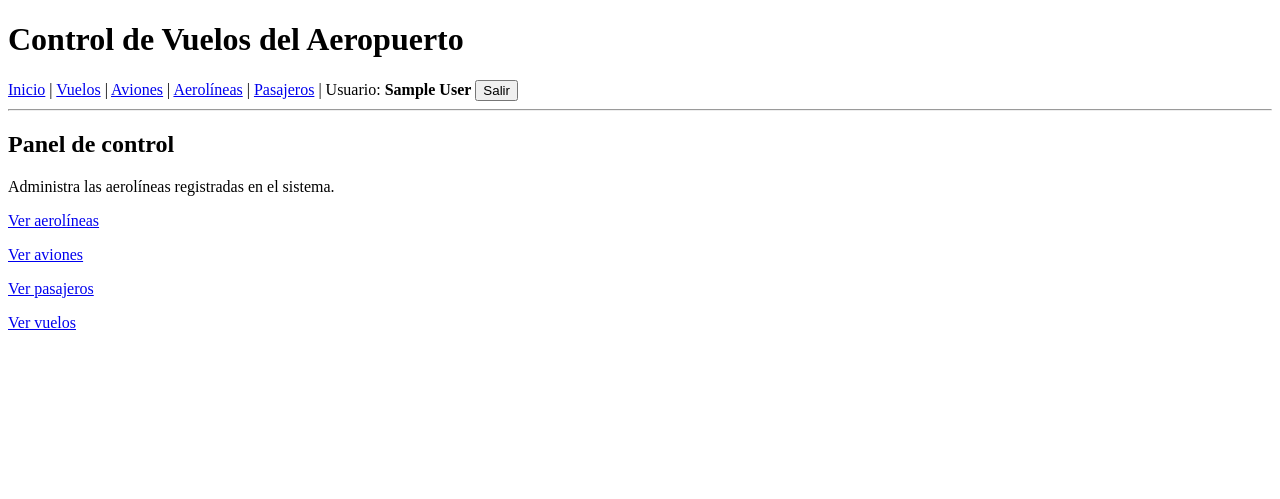
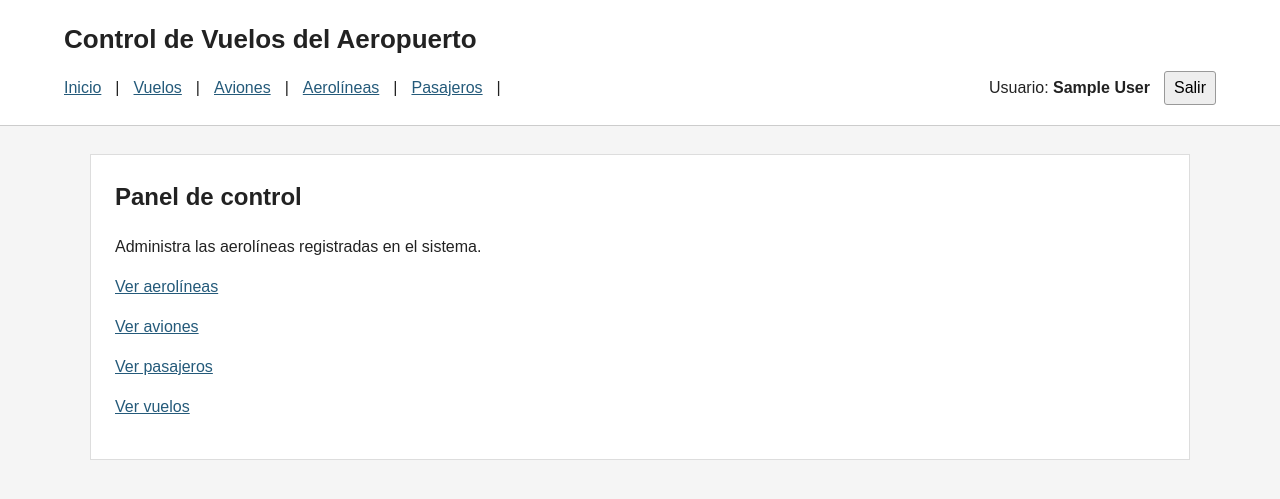
Before and after one commit to Reyxde/CONTROL_VUELOS_ARIAS_REYMONTH, a Django app: page / in a window 1280 px wide. Shown: the top 499 px of the page. Run offline with Django 5.2, Linux system fonts and the light colour scheme; the visitor is signed in with stand-in values (Sample User, id 1).

Commit message:
feat(25-11-2026):Se añade estilos ccs

```diff
--- a/CONTROL_VUELOS-app/config/settings.py
+++ b/CONTROL_VUELOS-app/config/settings.py
@@ -54,6 +54,7 @@ MIDDLEWARE = [
 ROOT_URLCONF = 'config.urls'
 LOGIN_REDIRECT_URL = 'home'
 LOGOUT_REDIRECT_URL = 'home'
+LOGIN_URL = 'login'
 
 TEMPLATES = [
     {
--- /dev/null
+++ b/CONTROL_VUELOS-app/vuelos/static/vuelos/css/estilos.css
@@ -0,0 +1,175 @@
+* {
+    box-sizing: border-box;
+}
+
+body {
+    margin: 0;
+    background: #f5f5f5;
+    color: #222;
+    font-family: Arial, sans-serif;
+    line-height: 1.5;
+}
+
+header {
+    padding: 20px 5%;
+    background: #fff;
+    border-bottom: 1px solid #ccc;
+}
+
+header h1 {
+    margin: 0 0 12px;
+    font-size: 26px;
+}
+
+nav {
+    display: flex;
+    flex-wrap: wrap;
+    align-items: center;
+    gap: 8px 14px;
+}
+
+a {
+    color: #245a7a;
+}
+
+a:hover {
+    color: #16384d;
+}
+
+.usuario {
+    margin-left: auto;
+}
+
+.logout-form {
+    display: inline;
+    margin: 0;
+}
+
+main {
+    max-width: 1100px;
+    margin: 28px auto;
+    padding: 24px;
+    background: #fff;
+    border: 1px solid #ddd;
+}
+
+h2 {
+    margin-top: 0;
+    font-size: 24px;
+}
+
+table {
+    width: 100%;
+    margin: 16px 0;
+    border-collapse: collapse;
+}
+
+th,
+td {
+    padding: 9px 10px;
+    border: 1px solid #ccc;
+    text-align: left;
+}
+
+th {
+    background: #eee;
+}
+
+tbody tr:nth-child(even) {
+    background: #f8f8f8;
+}
+
+td a {
+    margin-right: 8px;
+}
+
+form:not(.logout-form) {
+    max-width: 650px;
+    margin: 16px 0;
+}
+
+form p {
+    margin: 0 0 14px;
+}
+
+label {
+    display: block;
+    margin-bottom: 4px;
+}
+
+input:not([type="hidden"]),
+select,
+textarea {
+    width: 100%;
+    max-width: 100%;
+    padding: 8px;
+    border: 1px solid #aaa;
+    border-radius: 3px;
+    font: inherit;
+}
+
+input[type="checkbox"],
+input[type="radio"] {
+    width: auto;
+}
+
+button,
+input[type="submit"] {
+    width: auto;
+    padding: 8px 14px;
+    background: #eee;
+    border: 1px solid #999;
+    border-radius: 3px;
+    font: inherit;
+    cursor: pointer;
+}
+
+button:hover,
+input[type="submit"]:hover {
+    background: #ddd;
+}
+
+.logout-form button {
+    padding: 4px 9px;
+}
+
+.messages {
+    max-width: 1100px;
+    margin: 16px auto 0;
+    padding: 0;
+    list-style: none;
+}
+
+.messages li {
+    padding: 10px 12px;
+    background: #f0f0f0;
+    border: 1px solid #ccc;
+}
+
+.messages li.error,
+.messages li.warning {
+    color: #7b2222;
+}
+
+ul.errorlist {
+    padding-left: 20px;
+    color: #7b2222;
+}
+
+@media (max-width: 700px) {
+    main {
+        margin: 12px;
+        padding: 16px;
+    }
+
+    .usuario {
+        width: 100%;
+        margin-left: 0;
+    }
+
+    table {
+        display: block;
+        overflow-x: auto;
+        white-space: nowrap;
+    }
+}
--- a/CONTROL_VUELOS-app/vuelos/templates/vuelos/base.html
+++ b/CONTROL_VUELOS-app/vuelos/templates/vuelos/base.html
@@ -1,13 +1,15 @@
+{% load static %}
 <!DOCTYPE html>
 <html lang="es">
 <head>
     <meta charset="UTF-8">
     <meta name="viewport" content="width=device-width, initial-scale=1.0">
     <title>{% block title %}Control de Vuelos{% endblock %}</title>
+    <link rel="stylesheet" href="{% static 'vuelos/css/estilos.css' %}">
 </head>
 <body>
     <header>
-        <h1> Control de Vuelos del Aeropuerto</h1>
+        <h1>Control de Vuelos del Aeropuerto</h1>
         <nav>
             {% if user.is_authenticated %}
                 <a href="{% url 'home' %}">Inicio</a> |
@@ -15,8 +17,8 @@
                 {% if perms.vuelos.view_avion %}<a href="{% url 'avion_list' %}">Aviones</a> |{% endif %}
                 {% if perms.vuelos.view_aerolinea %}<a href="{% url 'aerolinea_list' %}">Aerolíneas</a> |{% endif %}
                 {% if perms.vuelos.view_pasajero %}<a href="{% url 'pasajero_list' %}">Pasajeros</a> |{% endif %}
-                Usuario: <strong>{{ user.get_full_name|default:user.username }}</strong>
-                <form method="post" action="{% url 'logout' %}" style="display:inline">
+                <span class="usuario">Usuario: <strong>{{ user.get_full_name|default:user.username }}</strong></span>
+                <form method="post" action="{% url 'logout' %}" class="logout-form">
                     {% csrf_token %}
                     <button type="submit">Salir</button>
                 </form>
@@ -25,13 +27,12 @@
                 <a href="{% url 'registro' %}">Registrarse</a>
             {% endif %}
         </nav>
-        <hr>
     </header>
 
     {% if messages %}
-        <ul>
+        <ul class="messages">
             {% for message in messages %}
-                <li><strong>{{ message.tags|upper }}:</strong> {{ message }}</li>
+                <li class="{{ message.tags }}"><strong>{{ message.tags|upper }}:</strong> {{ message }}</li>
             {% endfor %}
         </ul>
     {% endif %}
```
